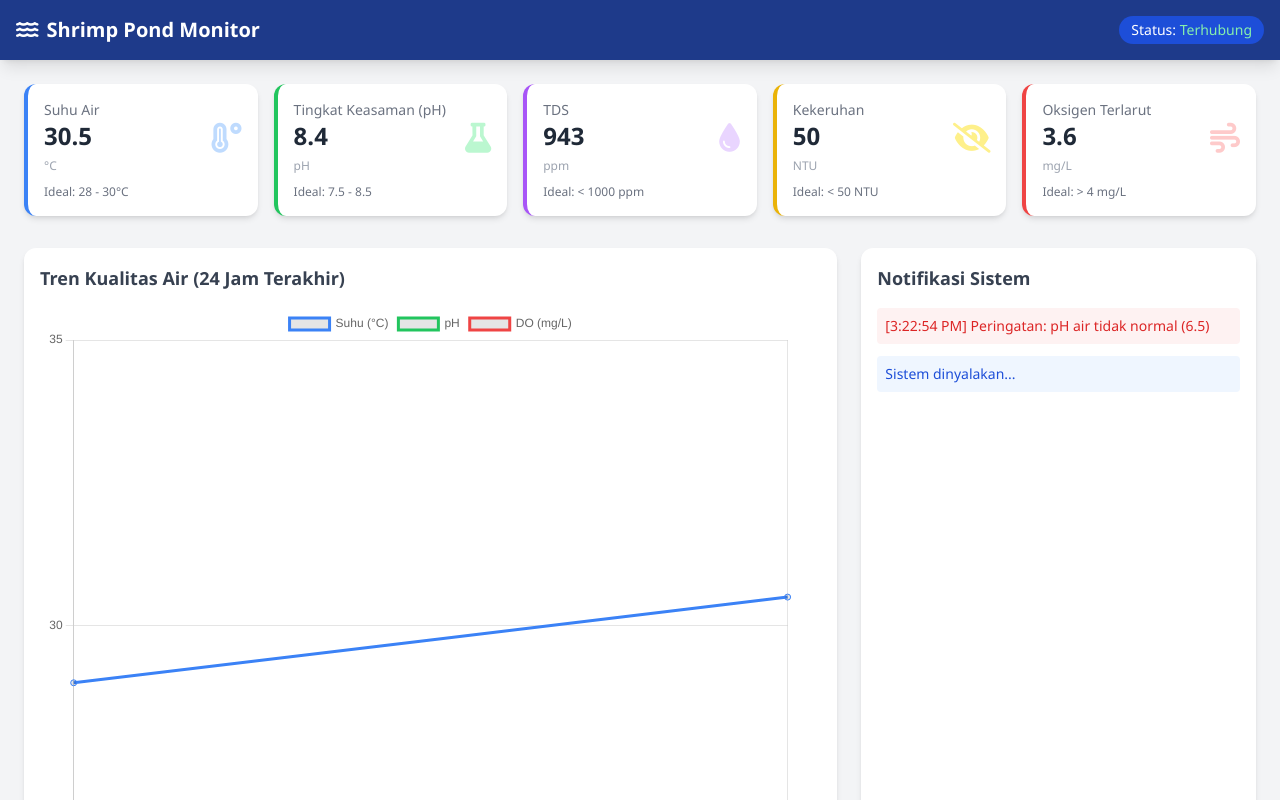
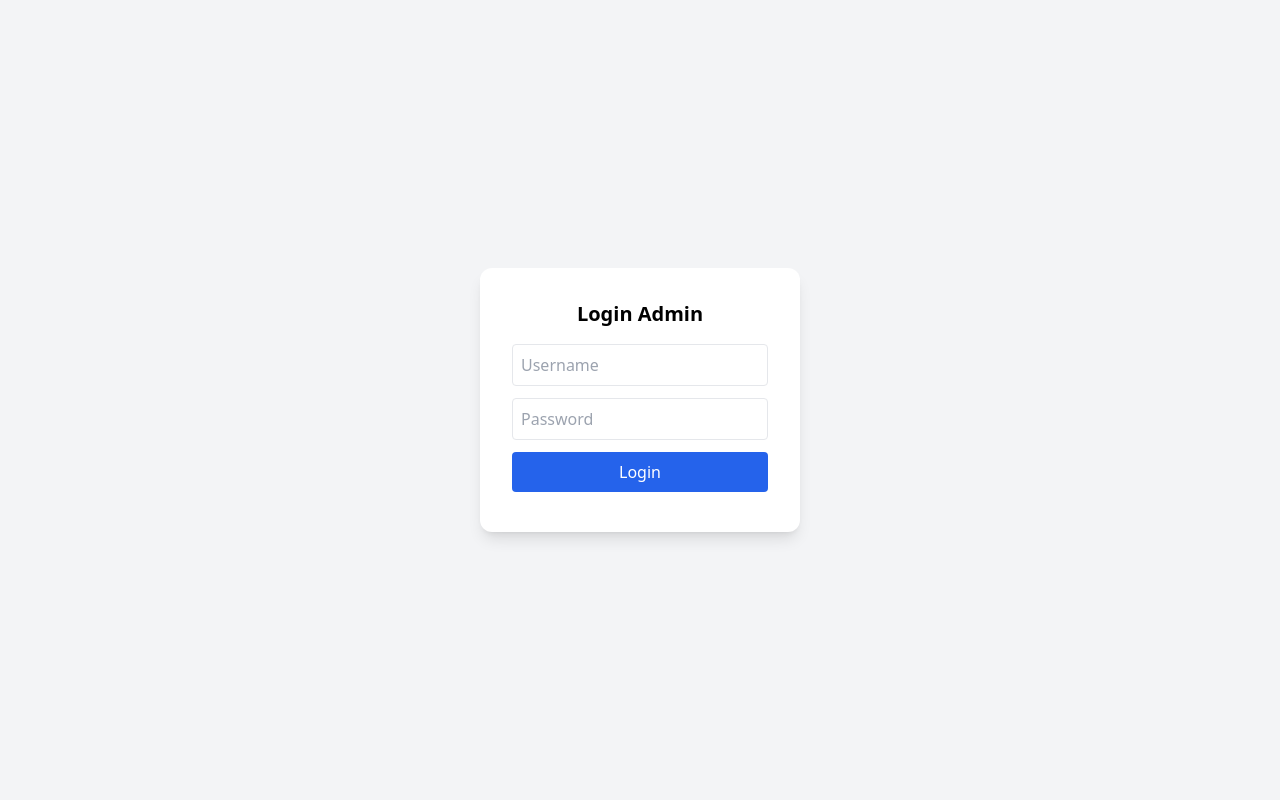
Before and after one commit to mayranip34-lang/smart-tambak-monitoring, a plain HTML site: page index.html in a window 1280 px wide. Shown: the top 800 px of the page. Drawn offline with nearby package versions, Linux system fonts and the light colour scheme.

Commit message:
Update index.html

```diff
--- a/index.html
+++ b/index.html
@@ -1,216 +1,151 @@
 <!DOCTYPE html>
-<html lang="id">
+<html>
 <head>
 <meta charset="UTF-8">
-    <meta name="viewport" content="width=device-width, initial-scale=1.0">
-    <title>Monitoring Kualitas Air Tambak Udang</title>
-    <!-- Tailwind CSS untuk Styling -->
+<title>Smart Tambak Monitoring</title>
 <script src="https://cdn.tailwindcss.com"></script>
-    <!-- Chart.js untuk Grafik -->
 <script src="https://cdn.jsdelivr.net/npm/chart.js"></script>
-    <!-- Font Awesome untuk Ikon -->
-    <link rel="stylesheet" href="https://cdnjs.cloudflare.com/ajax/libs/font-awesome/6.0.0/css/all.min.css">
+</head>
 
-    <style>
-        body { font-family: 'Segoe UI', Tahoma, Geneva, Verdana, sans-serif; background-color: #f3f4f6; }
-        .card { transition: transform 0.2s; }
-        .card:hover { transform: translateY(-5px); }
-    </style>
-</head>
-<body class="text-gray-800">
+<body class="bg-gray-100">
 
-    <!-- Navbar -->
-    <nav class="bg-blue-900 text-white p-4 shadow-lg">
-        <div class="container mx-auto flex justify-between items-center">
-            <h1 class="text-xl font-bold"><i class="fa-solid fa-water mr-2"></i>Shrimp Pond Monitor</h1>
-            <span class="text-sm bg-blue-700 px-3 py-1 rounded-full">Status: <span id="connection-status" class="text-green-300">Terhubung</span></span>
+<!-- LOGIN PAGE -->
+<div id="loginPage" class="h-screen flex items-center justify-center">
+  <div class="bg-white p-8 rounded-xl shadow-lg w-80">
+    <h2 class="text-xl font-bold mb-4 text-center">Login Admin</h2>
+    <input id="username" class="w-full border p-2 mb-3 rounded" placeholder="Username">
+    <input id="password" type="password" class="w-full border p-2 mb-3 rounded" placeholder="Password">
+    <button onclick="login()" class="w-full bg-blue-600 text-white p-2 rounded">Login</button>
+    <p id="loginError" class="text-red-500 text-sm mt-2"></p>
   </div>
+</div>
+
+<!-- DASHBOARD -->
+<div id="dashboard" class="hidden">
+
+<nav class="bg-blue-900 text-white p-4 flex justify-between">
+  <h1 class="font-bold">Smart Tambak Monitoring</h1>
+  <button onclick="logout()" class="bg-red-500 px-3 py-1 rounded">Logout</button>
 </nav>
 
-    <div class="container mx-auto p-6">
+<div class="p-6 grid grid-cols-2 md:grid-cols-5 gap-4">
 
-        <!-- Bagian Sensor (Kartu Indikator) -->
-        <div class="grid grid-cols-1 md:grid-cols-2 lg:grid-cols-5 gap-4 mb-8">
-
-            <!-- Suhu -->
-            <div class="card bg-white p-4 rounded-xl shadow-md border-l-4 border-blue-500">
-                <div class="flex justify-between items-center">
-                    <div>
-                        <p class="text-gray-500 text-sm">Suhu Air</p>
-                        <h2 class="text-2xl font-bold" id="val-suhu">--</h2>
-                        <span class="text-xs text-gray-400">°C</span>
-                    </div>
-                    <i class="fa-solid fa-temperature-high text-3xl text-blue-200"></i>
-                </div>
-                <p class="text-xs mt-2 text-gray-500">Ideal: 28 - 30°C</p>
+<div class="bg-white p-4 rounded shadow">
+<p>Suhu</p><h2 id="val-suhu" class="text-xl font-bold">--</h2>
 </div>
 
-            <!-- pH -->
-            <div class="card bg-white p-4 rounded-xl shadow-md border-l-4 border-green-500" id="card-ph">
-                <div class="flex justify-between items-center">
-                    <div>
-                        <p class="text-gray-500 text-sm">Tingkat Keasaman (pH)</p>
-                        <h2 class="text-2xl font-bold" id="val-ph">--</h2>
-                        <span class="text-xs text-gray-400">pH</span>
-                    </div>
-                    <i class="fa-solid fa-flask text-3xl text-green-200"></i>
-                </div>
-                <p class="text-xs mt-2 text-gray-500">Ideal: 7.5 - 8.5</p>
+<div class="bg-white p-4 rounded shadow">
+<p>pH</p><h2 id="val-ph">--</h2>
 </div>
 
-            <!-- TDS -->
-            <div class="card bg-white p-4 rounded-xl shadow-md border-l-4 border-purple-500">
-                <div class="flex justify-between items-center">
-                    <div>
-                        <p class="text-gray-500 text-sm">TDS</p>
-                        <h2 class="text-2xl font-bold" id="val-tds">--</h2>
-                        <span class="text-xs text-gray-400">ppm</span>
-                    </div>
-                    <i class="fa-solid fa-droplet text-3xl text-purple-200"></i>
-                </div>
-                <p class="text-xs mt-2 text-gray-500">Ideal: < 1000 ppm</p>
+<div class="bg-white p-4 rounded shadow">
+<p>DO</p><h2 id="val-do">--</h2>
 </div>
 
-            <!-- Turbidity -->
-            <div class="card bg-white p-4 rounded-xl shadow-md border-l-4 border-yellow-500">
-                <div class="flex justify-between items-center">
-                    <div>
-                        <p class="text-gray-500 text-sm">Kekeruhan</p>
-                        <h2 class="text-2xl font-bold" id="val-turbid">--</h2>
-                        <span class="text-xs text-gray-400">NTU</span>
-                    </div>
-                    <i class="fa-solid fa-eye-slash text-3xl text-yellow-200"></i>
-                </div>
-                <p class="text-xs mt-2 text-gray-500">Ideal: < 50 NTU</p>
+<div class="bg-white p-4 rounded shadow">
+<p>RSSI</p><h2 id="val-rssi">--</h2>
 </div>
 
-            <!-- DO (Dissolved Oxygen) -->
-            <div class="card bg-white p-4 rounded-xl shadow-md border-l-4 border-red-500" id="card-do">
-                <div class="flex justify-between items-center">
-                    <div>
-                        <p class="text-gray-500 text-sm">Oksigen Terlarut</p>
-                        <h2 class="text-2xl font-bold" id="val-do">--</h2>
-                        <span class="text-xs text-gray-400">mg/L</span>
-                    </div>
-                    <i class="fa-solid fa-wind text-3xl text-red-200"></i>
-                </div>
-                <p class="text-xs mt-2 text-gray-500">Ideal: > 4 mg/L</p>
+<div class="bg-white p-4 rounded shadow">
+<p>Delay</p><h2 id="val-delay">--</h2>
 </div>
 
 </div>
 
-        <!-- Bagian Grafik dan Detail -->
-        <div class="grid grid-cols-1 lg:grid-cols-3 gap-6">
-
-            <!-- Grafik Realtime -->
-            <div class="lg:col-span-2 bg-white p-4 rounded-xl shadow-md">
-                <h3 class="font-bold text-lg mb-4 text-gray-700">Tren Kualitas Air (24 Jam Terakhir)</h3>
-                <canvas id="waterChart" height="150"></canvas>
+<div class="p-6">
+<canvas id="chart"></canvas>
 </div>
 
-            <!-- Alert System -->
-            <div class="bg-white p-4 rounded-xl shadow-md">
-                <h3 class="font-bold text-lg mb-4 text-gray-700">Notifikasi Sistem</h3>
-                <div id="log-activity" class="h-64 overflow-y-auto space-y-3 text-sm">
-                    <!-- Log akan muncul di sini -->
-                    <div class="p-2 bg-blue-50 text-blue-700 rounded">Sistem dinyalakan...</div>
-                </div>
-            </div>
-        </div>
 </div>
 
 <script>
-        // KONFIGURASI AWAL
-        const ctx = document.getElementById('waterChart').getContext('2d');
+/* =========================
+   LOGIN SYSTEM
+========================= */
 
-        // Membuat Grafik Kosong
+const ADMIN_USER = "admin";
+const ADMIN_PASS = "12345";
+
+function login(){
+  let user = document.getElementById("username").value;
+  let pass = document.getElementById("password").value;
+
+  if(user === ADMIN_USER && pass === ADMIN_PASS){
+    document.getElementById("loginPage").classList.add("hidden");
+    document.getElementById("dashboard").classList.remove("hidden");
+  } else {
+    document.getElementById("loginError").innerText = "Username atau Password salah!";
+  }
+}
+
+function logout(){
+  location.reload();
+}
+
+/* =========================
+   CHART
+========================= */
+
+const ctx = document.getElementById('chart').getContext('2d');
 const waterChart = new Chart(ctx, {
   type: 'line',
   data: {
     labels: [],
-                datasets: [
-                    { label: 'Suhu (°C)', borderColor: '#3b82f6', data: [], tension: 0.4 },
-                    { label: 'pH', borderColor: '#22c55e', data: [], tension: 0.4 },
-                    { label: 'DO (mg/L)', borderColor: '#ef4444', data: [], tension: 0.4 }
-                ]
-            },
-            options: {
-                responsive: true,
-                maintainAspectRatio: false,
-                scales: { y: { beginAtZero: false } }
+    datasets: [{
+      label: 'Suhu',
+      data: [],
+      borderColor: 'blue'
+    }]
   }
 });
 
-        // LOGIKA SIMULASI DATA (Menggunakan Random Number)
-        // Pada aplikasi nyata, ini akan diganti dengan fungsi fetch() dari API
+/* =========================
+   WEBSOCKET NODE-RED
+========================= */
 
-        function getRandom(min, max) {
-            return (Math.random() * (max - min) + min).toFixed(1);
+const socket = new WebSocket("ws://localhost:1880/ws/data");
+
+socket.onmessage = function(event){
+  const data = JSON.parse(event.data);
+
+  document.getElementById('val-suhu').innerText = data.suhu;
+  document.getElementById('val-ph').innerText = data.ph;
+  document.getElementById('val-do').innerText = data.do;
+  document.getElementById('val-rssi').innerText = data.rssi;
+  document.getElementById('val-delay').innerText = data.delay + " ms";
+
+  updateChart(data.suhu);
+  sendToGoogleSheets(data);
+};
+
+/* =========================
+   UPDATE CHART
+========================= */
+
+function updateChart(value){
+  let time = new Date().toLocaleTimeString();
+  if(waterChart.data.labels.length > 15){
+    waterChart.data.labels.shift();
+    waterChart.data.datasets[0].data.shift();
+  }
+  waterChart.data.labels.push(time);
+  waterChart.data.datasets[0].data.push(value);
+  waterChart.update();
 }
 
-        function updateDashboard() {
-            // 1. Hasilkan Data Acak (Simulasi Sensor)
-            const dataSuhu = getRandom(26, 32);
-            const dataPh = getRandom(6.5, 9.0);
-            const dataTds = Math.floor(getRandom(500, 1200));
-            const dataTurbid = Math.floor(getRandom(10, 80));
-            const dataDo = getRandom(2, 7);
+/* =========================
+   EXPORT GOOGLE SHEETS
+========================= */
 
-            // 2. Tampilkan di HTML
-            document.getElementById('val-suhu').innerText = dataSuhu;
-            document.getElementById('val-ph').innerText = dataPh;
-            document.getElementById('val-tds').innerText = dataTds;
-            document.getElementById('val-turbid').innerText = dataTurbid;
-            document.getElementById('val-do').innerText = dataDo;
+const SHEETS_URL = "PASTE_URL_WEB_APP_KAMU_DISINI";
 
-            // 3. Cek Logika (Warna & Alert)
-            const time = new Date().toLocaleTimeString();
-
-            // Update Grafik
-            if(waterChart.data.labels.length > 10) {
-                waterChart.data.labels.shift();
-                waterChart.data.datasets[0].data.shift();
-                waterChart.data.datasets[1].data.shift();
-                waterChart.data.datasets[2].data.shift();
+function sendToGoogleSheets(data){
+  fetch(SHEETS_URL, {
+    method: "POST",
+    body: JSON.stringify(data)
+  });
 }
-            waterChart.data.labels.push(time);
-            waterChart.data.datasets[0].data.push(dataSuhu);
-            waterChart.data.datasets[1].data.push(dataPh);
-            waterChart.data.datasets[2].data.push(dataDo);
-            waterChart.update();
-
-            // Cek Bahaya (Logika Sederhana)
-            const logContainer = document.getElementById('log-activity');
-
-            // Alert pH
-            if(dataPh < 7.0 || dataPh > 9.0) {
-                addLog(`Peringatan: pH air tidak normal (${dataPh})`, 'text-red-600', 'bg-red-50');
-                document.getElementById('card-ph').classList.replace('border-green-500', 'border-red-500');
-            } else {
-                document.getElementById('card-ph').classList.replace('border-red-500', 'border-green-500');
-            }
-
-            // Alert DO
-            if(dataDo < 3.0) {
-                addLog(`BAHAYA: Oksigen sangat rendah! (${dataDo} mg/L)`, 'text-red-600', 'bg-red-50');
-            }
-        }
-
-        function addLog(msg, textColor, bgColor) {
-            const div = document.createElement('div');
-            const time = new Date().toLocaleTimeString();
-            div.className = `p-2 rounded ${bgColor} ${textColor}`;
-            div.innerText = `[${time}] ${msg}`;
-
-            const container = document.getElementById('log-activity');
-            container.prepend(div);
-        }
-
-        // Update setiap 3 detik
-        setInterval(updateDashboard, 3000);
-        updateDashboard(); // Jalankan pertama kali
 
 </script>
 </body>
-
 </html>
```
Lines whose indentation alone changed are shown as unchanged.
